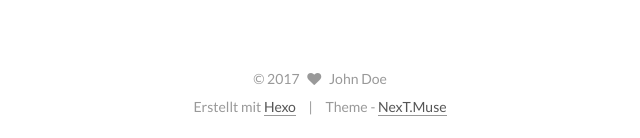
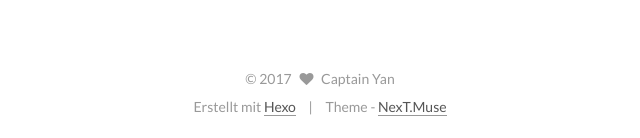
Before and after one commit to JHIH-LUN/JHIH-LUN.github.io, a plain HTML site: page 2017/07/26/關於我/index.html in a window 1280 px wide. Shown: the part 659-797 px from the top of the page, 320-960 px from the left. Drawn offline with Linux system fonts and the light colour scheme.

Commit message:
Site updated: 2017-07-27 18:02:18

```diff
--- a/2017/07/26/關於我/index.html
+++ b/2017/07/26/關於我/index.html
@@ -258,7 +258,7 @@
     <link itemprop="mainEntityOfPage" href="http://yoursite.com/2017/07/26/關於我/">
 
     <span hidden itemprop="author" itemscope itemtype="http://schema.org/Person">
-      <meta itemprop="name" content="John Doe">
+      <meta itemprop="name" content="Captain Yan">
       <meta itemprop="description" content="">
       <meta itemprop="image" content="/images/avatar.gif">
     </span>
@@ -401,8 +401,8 @@
         <div class="site-author motion-element" itemprop="author" itemscope itemtype="http://schema.org/Person">
           <img class="site-author-image" itemprop="image"
                src="/images/avatar.gif"
-               alt="John Doe" />
-          <p class="site-author-name" itemprop="name">John Doe</p>
+               alt="Captain Yan" />
+          <p class="site-author-name" itemprop="name">Captain Yan</p>
 
               <p class="site-description motion-element" itemprop="description"></p>
 
@@ -462,7 +462,7 @@
   <span class="with-love">
     <i class="fa fa-heart"></i>
   </span>
-  <span class="author" itemprop="copyrightHolder">John Doe</span>
+  <span class="author" itemprop="copyrightHolder">Captain Yan</span>
 </div>
 
 
--- a/css/main.css
+++ b/css/main.css
@@ -1677,7 +1677,7 @@ pre .javascript .function {
   width: 4px;
   height: 4px;
   border-radius: 50%;
-  background: #b182ff;
+  background: #0db825;
 }
 .links-of-blogroll {
   font-size: 13px;
```
Also changed, not shown: archives/2017/07/index.html (+3 -3 lines), archives/2017/index.html (+3 -3 lines), archives/index.html (+3 -3 lines), index.html (+4 -4 lines).
